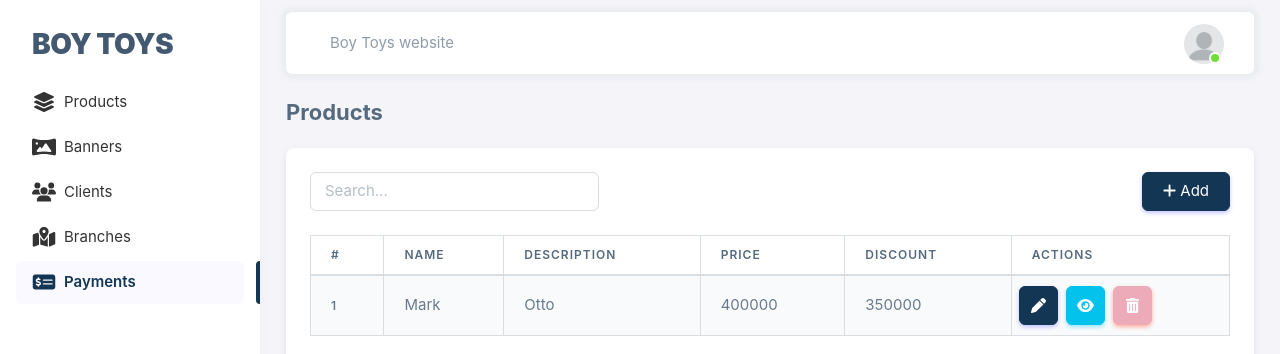
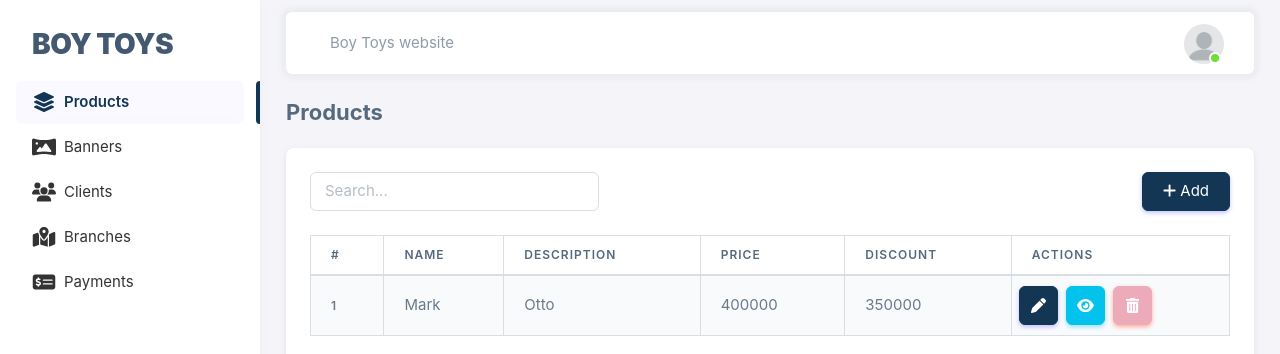
Before and after one commit to SanamKhudoyberdieva/boy-toys-admin-react, a React (Create React App) app: page / in a window 1280 px wide. Shown: the top 354 px of the page. Built offline with nearby package versions, Linux system fonts and the light colour scheme.

Commit message:
aside active style is fixed

```diff
--- a/src/components/Aside.js
+++ b/src/components/Aside.js
@@ -1,9 +1,10 @@
 import React from "react";
-import { Link } from "react-router-dom";
+import { Link, useLocation } from "react-router-dom";
 import { FontAwesomeIcon } from "@fortawesome/react-fontawesome";
 import { faLayerGroup, faUsers, faMapLocationDot, faMoneyCheckDollar, faPanorama, faChevronLeft } from "@fortawesome/free-solid-svg-icons";
 
 const Aside = () => {
+  const { pathname } = useLocation();
   return (
     <aside
       id="layout-menu"
@@ -27,31 +28,31 @@ const Aside = () => {
       <div className="menu-inner-shadow"></div>
 
       <ul className="menu-inner py-1">
-        <li className="menu-item">
+        <li className={`menu-item ${pathname == "/" && "active"}`}>
           <Link to={"/"} className="menu-link">
             <FontAwesomeIcon className="menu-icon" icon={faLayerGroup} />
             <div data-i18n="Analytics">Products</div>
           </Link>
         </li>
-        <li className="menu-item">
+        <li className={`menu-item ${pathname.includes("/banner") && "active"}`}>
           <Link to={"/banner"} className="menu-link">
             <FontAwesomeIcon className="menu-icon" icon={faPanorama} />
             <div data-i18n="Analytics">Banners</div>
           </Link>
         </li>
-        <li className="menu-item">
+        <li className={`menu-item ${pathname.includes("/client") && "active"}`}>
           <Link to={"/client"} className="menu-link">
             <FontAwesomeIcon className="menu-icon" icon={faUsers} />
             <div data-i18n="Analytics">Clients</div>
           </Link>
         </li>
-        <li className="menu-item">
+        <li className={`menu-item ${pathname.includes("/branches") && "active"}`}>
           <Link to={"/branches"} className="menu-link">
             <FontAwesomeIcon className="menu-icon" icon={faMapLocationDot} />
             <div data-i18n="Analytics">Branches</div>
           </Link>
         </li>
-        <li className="menu-item active">
+        <li className={`menu-item ${pathname.includes("/payment") && "active"}`}>
           <Link to={"/payment"} className="menu-link">
             <FontAwesomeIcon className="menu-icon" icon={faMoneyCheckDollar} />
             <div data-i18n="Analytics">Payments</div>
```
